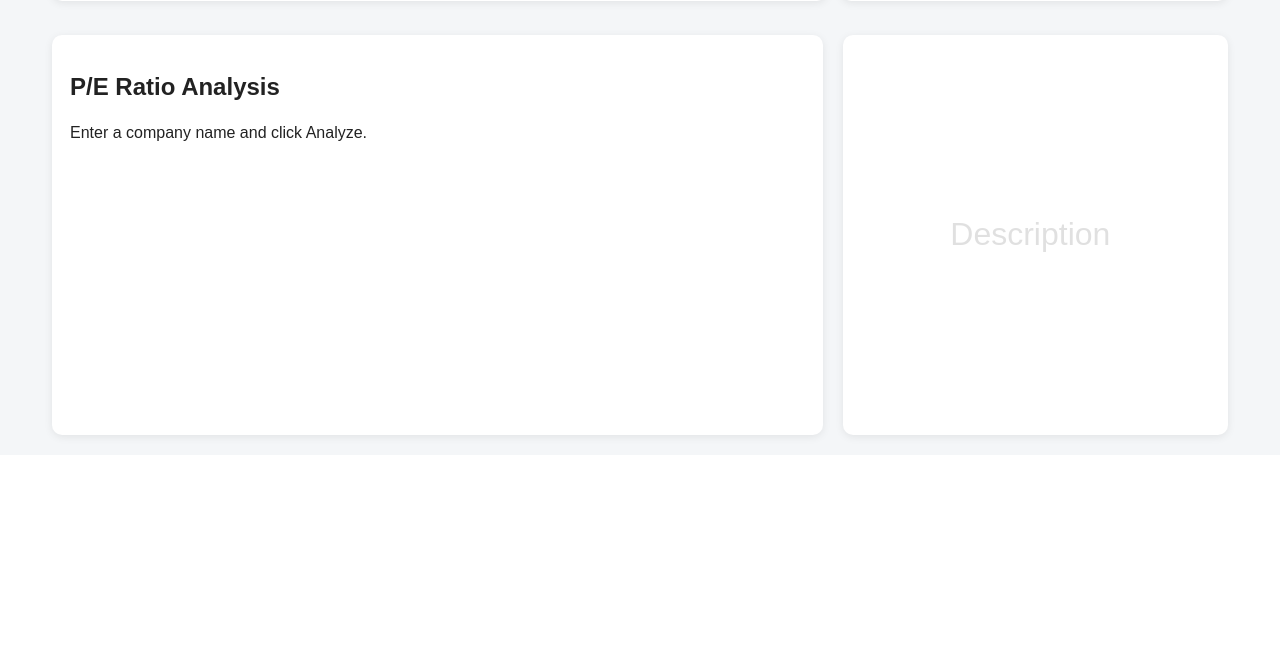
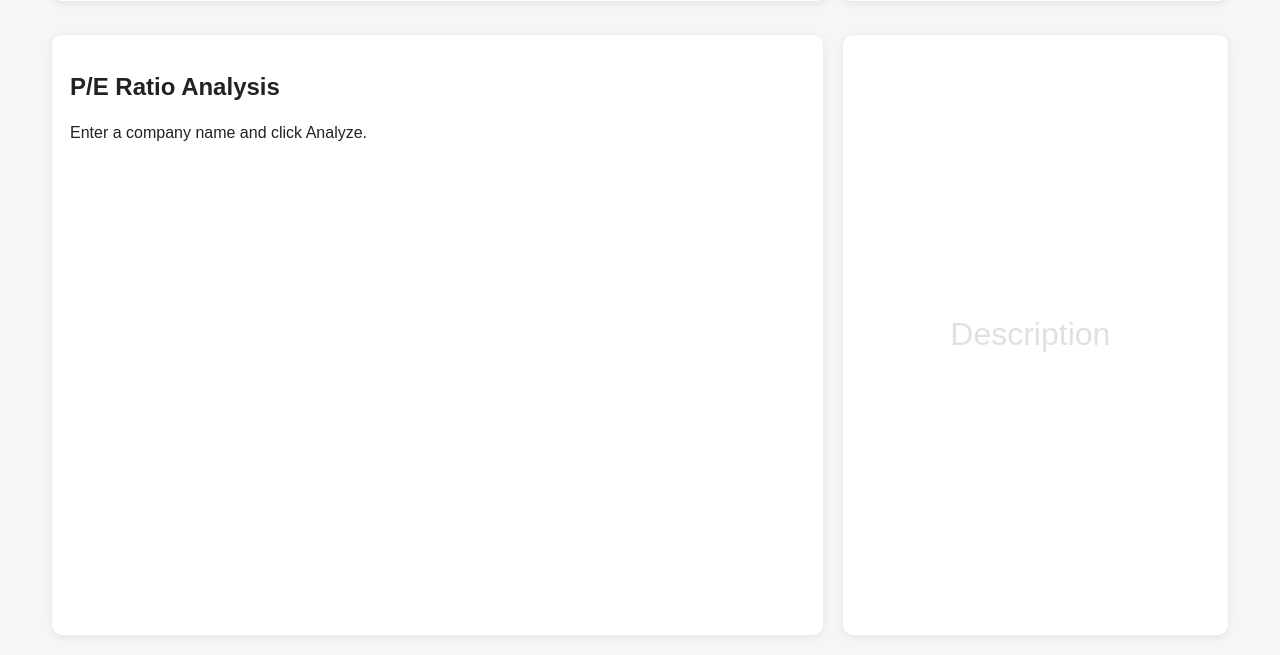
Before and after one commit to tradersamba/stock-analyzer, a FastAPI app: page / in a window 1280 px wide. Shown: the part 472-1127 px from the top of the page. Before the commit the page ends 915 px from the top, so only its background shows below. Run offline with FastAPI, Linux system fonts and the light colour scheme.

Commit message:
Update style.css
toolbox height

```diff
--- a/static/style.css
+++ b/static/style.css
@@ -223,7 +223,7 @@ header p {
 
 .assessment-panel,
 .pe-help-panel {
-    height: 400px;   /* adjust this value */
+    height: 600px;   /* adjust this value */
     min-height: 0;
 }
 
```
